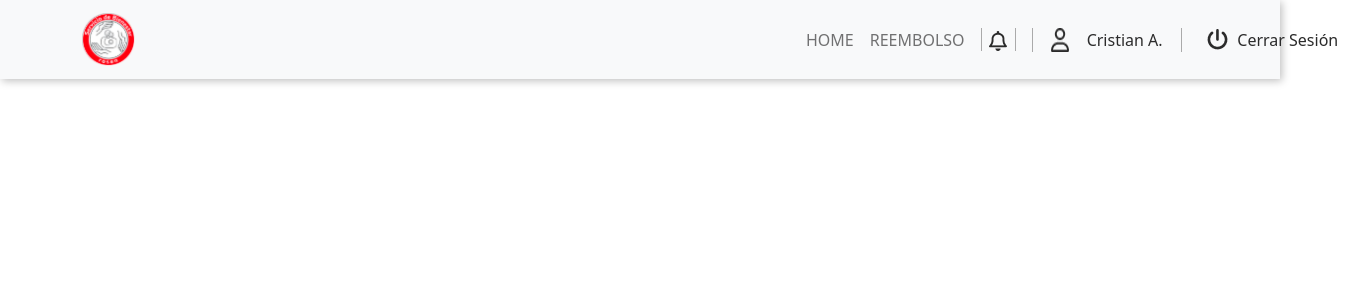
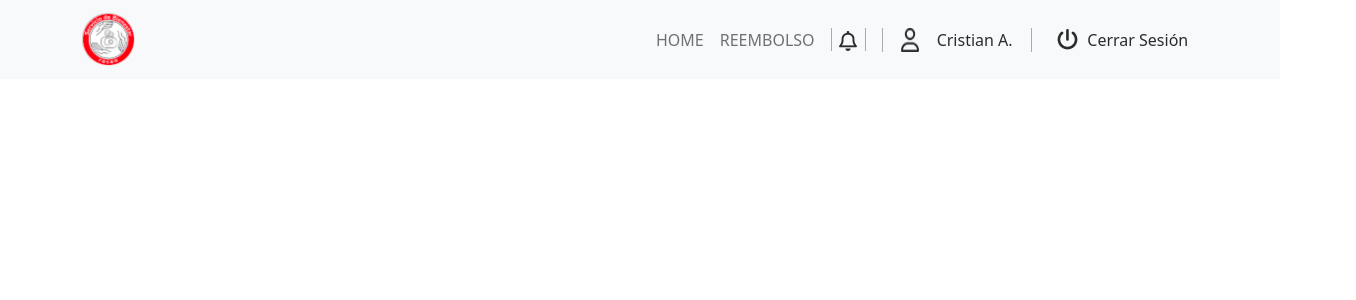
Before and after one commit to corys90/GenRosBien, a React (Create React App) app: page / in a window 1280 px wide. Shown: the top 300 px of the page, 1356 px wide, since content can reach past the window. Built offline with nearby package versions, Linux system fonts and the light colour scheme.

Commit message:
Update: Fix Navbar

```diff
--- a/src/components/homeBar/index.jsx
+++ b/src/components/homeBar/index.jsx
@@ -11,7 +11,7 @@ function HomeBar() {
   const [nombre, setNombre] = useState("Cristian A.")
 
   return (
-    <Navbar bg="light" expand="lg" className='container-fluid alignItemsHomeBar'>
+    <Navbar bg="light" expand="lg" className='container-fluid '>
       <Container className=''>
         <Navbar.Brand href="#home">
             <div className='imgBarContainer'>
--- a/src/components/homeBar/style.css
+++ b/src/components/homeBar/style.css
@@ -8,7 +8,7 @@
   display: flex;
   flex-direction: row;
   justify-content: space-between;
-  align-items: center;
+  align-items: flex-end;
   box-shadow: 2px 2px 8px rgba(0, 0, 0, 0.25);
 }
 
@@ -50,7 +50,7 @@
 }
 
 .imgBarContainer{
-  width: 700px;
+  width: 550px;
 }
 
 .imgBellIcon{
```
